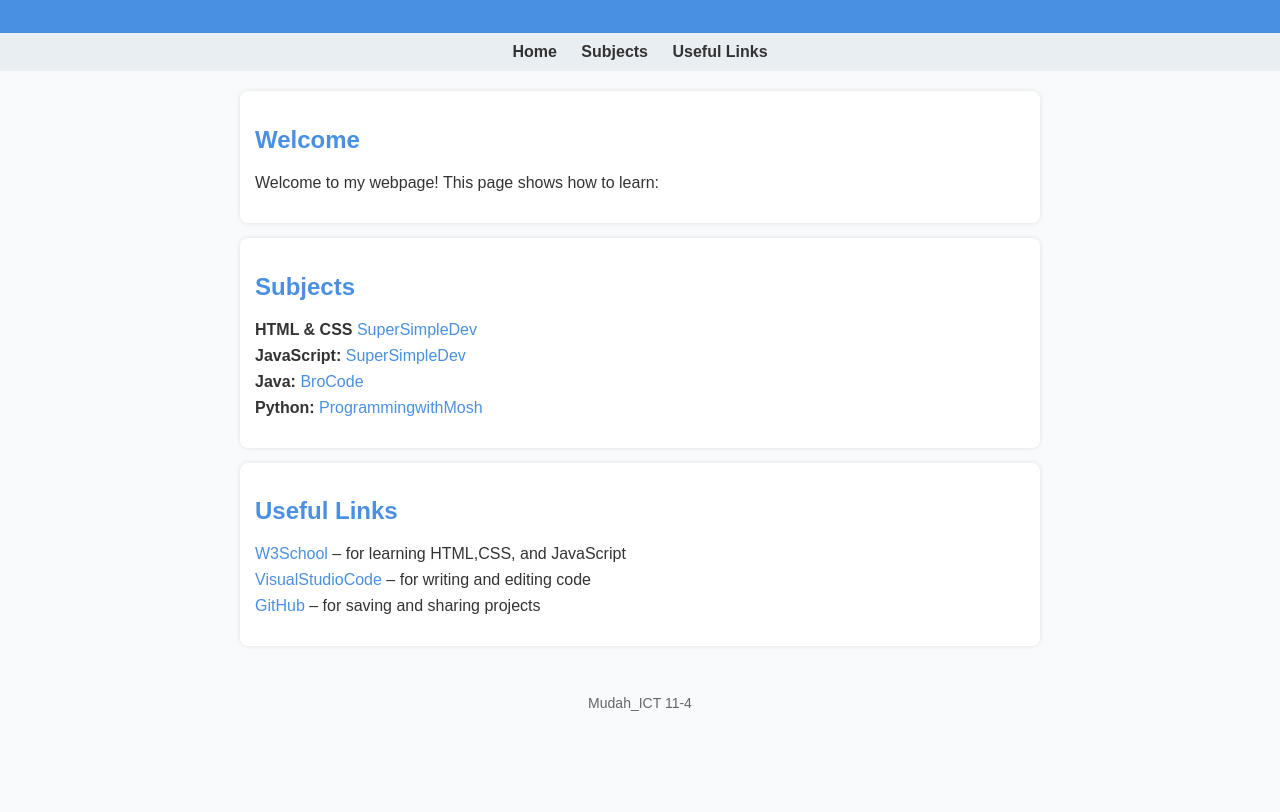
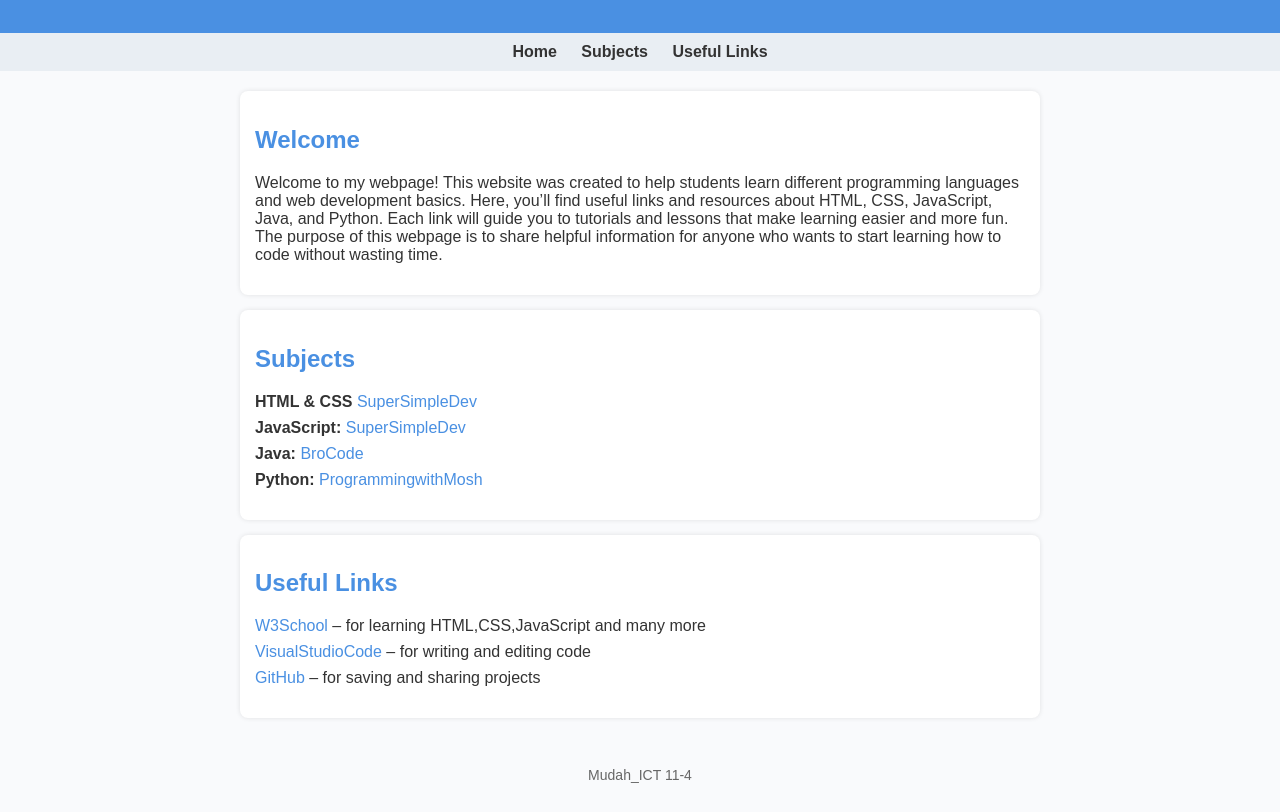
Before and after one commit to andreimudah-code/veyron, a plain HTML site: page index.html in a window 1280 px wide. Shown: the part 121-933 px from the top of the page. Before the commit the page ends 861 px from the top, so only its background shows below. Drawn offline with Linux system fonts and the light colour scheme.

Commit message:
Update index.html

```diff
--- a/index.html
+++ b/index.html
@@ -96,7 +96,10 @@
   <main>
     <section id="home">
       <h2>Welcome</h2>
-      <p>Welcome to my webpage! This page shows how to learn:</p>
+      <p>Welcome to my webpage! This website was created to help students learn different programming languages and web development basics.
+  Here, you’ll find useful links and resources about HTML, CSS, JavaScript, Java, and Python.
+  Each link will guide you to tutorials and lessons that make learning easier and more fun.
+  The purpose of this webpage is to share helpful information for anyone who wants to start learning how to code without wasting time.</p>
     </section>
 
     <section id="subjects">
@@ -112,7 +115,7 @@
     <section id="links">
       <h2>Useful Links</h2>
       <ul>
-        <li><a class="link" href="https://www.w3schools.com/" target="_blank">W3School</a> – for learning HTML,CSS, and JavaScript</li>
+        <li><a class="link" href="https://www.w3schools.com/" target="_blank">W3School</a> – for learning HTML,CSS,JavaScript and many more</li>
         <li><a class="link" href="https://code.visualstudio.com/" target="_blank">VisualStudioCode</a> – for writing and editing code</li>
         <li><a class="link" href="https://github.com/" target="_blank">GitHub</a> – for saving and sharing projects</li>
       </ul>
```
